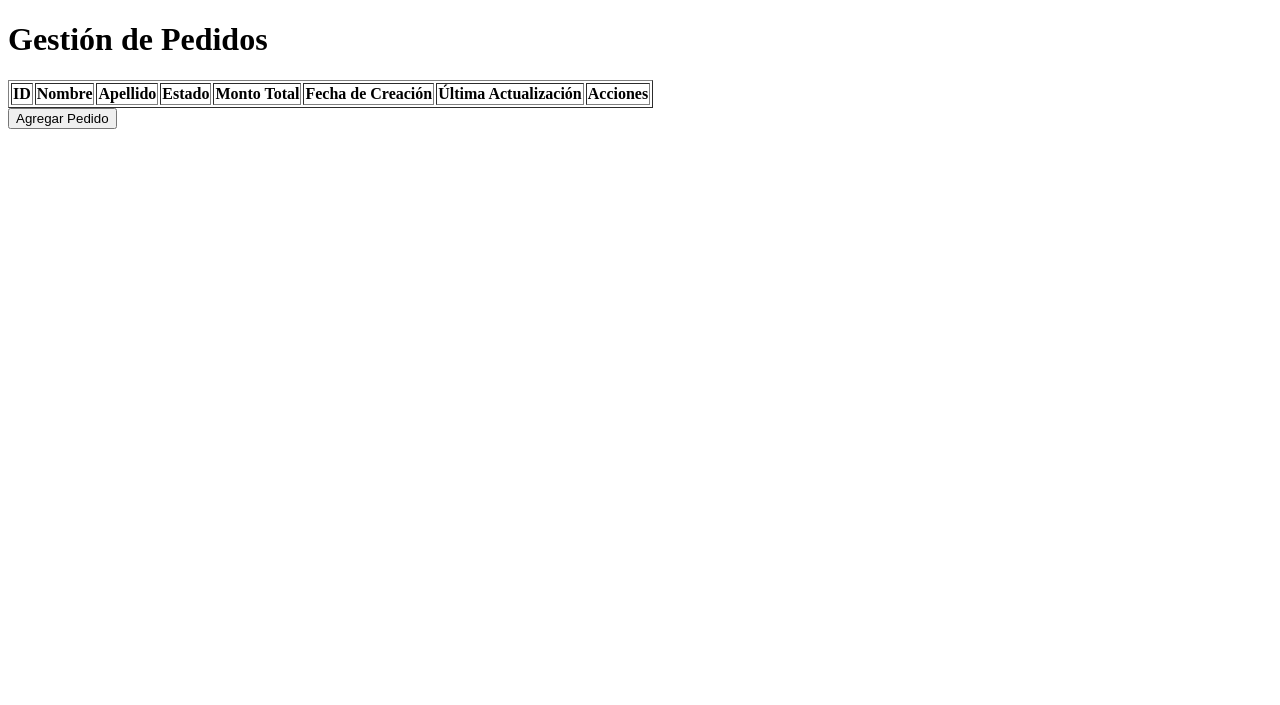
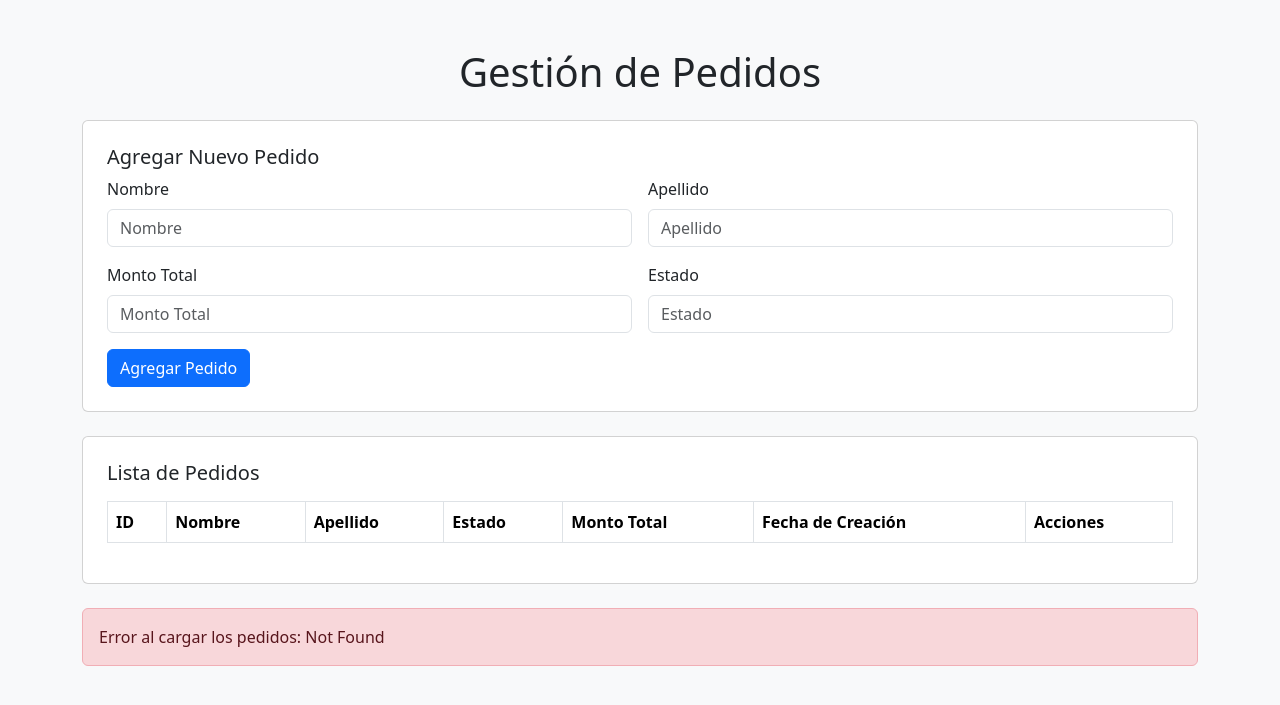
Before and after one commit to TheN1c0/Arct_pro_gsi, a Django app: page /administracion_pedidos/ in a window 1280 px wide. Shown: the top 705 px of the page. Run offline with Django 5.2, Linux system fonts and the light colour scheme; lists and menus that the app fills with data are empty.

Commit message:
Modificaciones del front-end de las distintas pages

```diff
--- a/SGIStockMaster/SGIStockMaster/urls.py
+++ b/SGIStockMaster/SGIStockMaster/urls.py
@@ -16,9 +16,11 @@
 """
 
 from django.contrib import admin
-from django.urls import include, path
+from django.urls import path, include
+from django.views.generic import RedirectView
 
 urlpatterns = [
-    path("admin/", admin.site.urls),
+    path('admin/', admin.site.urls),
     path('', include('inventory_manager.urls')),
+    path('', RedirectView.as_view(url='/inicio/', permanent=False)),
 ]
--- a/SGIStockMaster/inventory_manager/templates/inventory_manager/SGI_administracion_pedidos.html
+++ b/SGIStockMaster/inventory_manager/templates/inventory_manager/SGI_administracion_pedidos.html
@@ -4,13 +4,44 @@
     <meta charset="UTF-8">
     <meta name="viewport" content="width=device-width, initial-scale=1.0">
     <title>Gestión de Pedidos</title>
+    <!-- Integración de Bootstrap -->
+    <link href="https://cdn.jsdelivr.net/npm/bootstrap@5.3.0-alpha1/dist/css/bootstrap.min.css" rel="stylesheet">
     <script src="https://code.jquery.com/jquery-3.6.0.min.js"></script>
 </head>
-<body>
-    <h1>Gestión de Pedidos</h1>
+<body class="bg-light">
+    <div class="container my-5">
+        <h1 class="text-center mb-4">Gestión de Pedidos</h1>
+
+        <!-- Formulario para agregar un nuevo pedido -->
+        <div class="card p-4 mb-4">
+            <h2 class="h5">Agregar Nuevo Pedido</h2>
+            <form id="add-order-form" class="row g-3">
+                <div class="col-md-6">
+                    <label for="add-order-name" class="form-label">Nombre</label>
+                    <input type="text" id="add-order-name" class="form-control" placeholder="Nombre" required>
+                </div>
+                <div class="col-md-6">
+                    <label for="add-order-lastname" class="form-label">Apellido</label>
+                    <input type="text" id="add-order-lastname" class="form-control" placeholder="Apellido" required>
+                </div>
+                <div class="col-md-6">
+                    <label for="add-order-total" class="form-label">Monto Total</label>
+                    <input type="number" id="add-order-total" class="form-control" placeholder="Monto Total" required step="0.01">
+                </div>
+                <div class="col-md-6">
+                    <label for="add-order-status" class="form-label">Estado</label>
+                    <input type="text" id="add-order-status" class="form-control" placeholder="Estado" required>
+                </div>
+                <div class="col-12">
+                    <button type="submit" class="btn btn-primary">Agregar Pedido</button>
+                </div>
+            </form>
+        </div>
 
         <!-- Tabla de pedidos -->
-    <table border="1">
+        <div class="card p-4">
+            <h2 class="h5 mb-3">Lista de Pedidos</h2>
+            <table class="table table-striped table-bordered">
                 <thead>
                     <tr>
                         <th>ID</th>
@@ -19,7 +50,6 @@
                         <th>Estado</th>
                         <th>Monto Total</th>
                         <th>Fecha de Creación</th>
-                <th>Última Actualización</th>
                         <th>Acciones</th>
                     </tr>
                 </thead>
@@ -27,53 +57,42 @@
                     <!-- Filas dinámicas de pedidos -->
                 </tbody>
             </table>
-
-    <!-- Modal para editar pedidos -->
-    <div id="edit-order-modal" style="display:none;">
-        <h2>Editar Pedido</h2>
-        <form id="edit-order-form">
-            <label for="edit-order-id">ID del Pedido:</label>
-            <input type="text" id="edit-order-id" readonly>
-            <br>
-            <label for="edit-order-name">Nombre:</label>
-            <input type="text" id="edit-order-name" required>
-            <br>
-            <label for="edit-order-lastname">Apellido:</label>
-            <input type="text" id="edit-order-lastname" required>
-            <br>
-            <label for="edit-order-status">Estado:</label>
-            <input type="text" id="edit-order-status" required>
-            <br>
-            <label for="edit-order-total">Monto Total:</label>
-            <input type="number" id="edit-order-total" required>
-            <br>
-            <button type="submit">Guardar Cambios</button>
-        </form>
-        <button onclick="hideEditOrderModal()">Cancelar</button>
         </div>
 
-    <!-- Modal para agregar pedidos -->
-    <div id="add-order-modal" style="display:none;">
-        <h2>Agregar Nuevo Pedido</h2>
-        <form id="add-order-form">
-            <label for="add-order-name">Nombre:</label>
-            <input type="text" id="add-order-name" required>
-            <br>
-            <label for="add-order-lastname">Apellido:</label>
-            <input type="text" id="add-order-lastname" required>
-            <br>
-            <label for="add-order-total">Monto Total:</label>
-            <input type="number" id="add-order-total" required>
-            <br>
-            <label for="add-order-status">Estado:</label>
-            <input type="text" id="add-order-status" required>
-            <br>
-            <button type="submit">Agregar Pedido</button>
+        <!-- Formulario para editar un pedido -->
+        <div id="edit-order-section" class="card p-4 mt-4" style="display:none;">
+            <h2 class="h5">Editar Pedido</h2>
+            <form id="edit-order-form" class="row g-3">
+                <div class="col-md-6">
+                    <label for="edit-order-id" class="form-label">ID del Pedido</label>
+                    <input type="text" id="edit-order-id" class="form-control" readonly>
+                </div>
+                <div class="col-md-6">
+                    <label for="edit-order-name" class="form-label">Nombre</label>
+                    <input type="text" id="edit-order-name" class="form-control" required>
+                </div>
+                <div class="col-md-6">
+                    <label for="edit-order-lastname" class="form-label">Apellido</label>
+                    <input type="text" id="edit-order-lastname" class="form-control" required>
+                </div>
+                <div class="col-md-6">
+                    <label for="edit-order-status" class="form-label">Estado</label>
+                    <input type="text" id="edit-order-status" class="form-control" required>
+                </div>
+                <div class="col-md-6">
+                    <label for="edit-order-total" class="form-label">Monto Total</label>
+                    <input type="number" id="edit-order-total" class="form-control" required step="0.01">
+                </div>
+                <div class="col-12">
+                    <button type="submit" class="btn btn-success">Guardar Cambios</button>
+                    <button type="button" class="btn btn-secondary" onclick="hideEditOrderSection()">Cancelar</button>
+                </div>
             </form>
-        <button onclick="hideAddOrderModal()">Cancelar</button>
         </div>
 
-    <button onclick="showAddOrderModal()">Agregar Pedido</button>
+        <!-- Mensaje de éxito o error -->
+        <div id="message" class="mt-4"></div>
+    </div>
 
     <script>
         $(document).ready(function() {
@@ -88,7 +107,6 @@
                         const orderTableBody = $('#order-table-body');
                         orderTableBody.empty(); // Limpia la tabla antes de cargar los pedidos
 
-                        // Acceder a la propiedad 'pedidos' en la respuesta
                         response.pedidos.forEach(order => {
                             orderTableBody.append(`
                                 <tr>
@@ -98,122 +116,104 @@
                                     <td>${order.estado}</td>
                                     <td>${order.monto_total}</td>
                                     <td>${order.created_at}</td>
-                                    <td>${order.updated_at}</td>
                                     <td>
-                                        <button onclick="editOrder(${order.id}, '${order.nombre}', '${order.apellido}', '${order.estado}', ${order.total})">Editar</button>
-                                        <button onclick="deleteOrder(${order.id})">Eliminar</button>
+                                        <button class="btn btn-warning btn-sm" onclick="editOrder(${order.id}, '${order.nombre}', '${order.apellido}', '${order.estado}', ${order.monto_total})">Editar</button>
+                                        <button class="btn btn-danger btn-sm" onclick="deleteOrder(${order.id})">Eliminar</button>
                                     </td>
                                 </tr>
                             `);
                         });
                     },
                     error: function(xhr, status, error) {
-                        console.error('Error al cargar los pedidos:', error);
+                        $('#message').text('Error al cargar los pedidos: ' + error).addClass('alert alert-danger');
                     }
                 });
             }
 
-            // Función para agregar un nuevo pedido
+            // Agregar un nuevo pedido
             $('#add-order-form').on('submit', function(e) {
                 e.preventDefault();
-
-                const orderName = $('#add-order-name').val();
-                const orderLastname = $('#add-order-lastname').val();
-                const orderTotal = $('#add-order-total').val();
-                const orderStatus = $('#add-order-status').val();
+                const orderData = {
+                    nombre: $('#add-order-name').val(),
+                    apellido: $('#add-order-lastname').val(),
+                    monto_total: $('#add-order-total').val(),
+                    estado: $('#add-order-status').val()
+                };
 
                 $.ajax({
                     url: 'http://localhost:8001/api/pedidos/',
                     type: 'POST',
                     contentType: 'application/json',
-                    data: JSON.stringify({
-                        nombre: orderName,
-                        apellido: orderLastname,
-                        monto_total: orderTotal,
-                        estado: orderStatus
-                    }),
+                    data: JSON.stringify(orderData),
                     success: function(response) {
-                        alert(response.mensaje);
+                        $('#message').text('Pedido agregado exitosamente').addClass('alert alert-success');
                         loadOrders(); // Recargar los pedidos después de agregar uno
-                        hideAddOrderModal(); // Ocultar modal
+                        $('#add-order-form')[0].reset(); // Reiniciar el formulario
                     },
                     error: function(xhr, status, error) {
-                        console.error('Error al agregar el pedido:', error);
+                        $('#message').text('Error al agregar el pedido: ' + error).addClass('alert alert-danger');
                     }
                 });
             });
 
-            // Función para editar pedido
+            // Función para editar un pedido
             window.editOrder = function(id, nombre, apellido, estado, total) {
                 $('#edit-order-id').val(id);
                 $('#edit-order-name').val(nombre);
                 $('#edit-order-lastname').val(apellido);
                 $('#edit-order-status').val(estado);
                 $('#edit-order-total').val(total);
-                $('#edit-order-modal').show();
+                $('#edit-order-section').show();
             }
 
-            // Función para ocultar modal de edición de pedido
-            window.hideEditOrderModal = function() {
-                $('#edit-order-modal').hide();
+            // Función para ocultar la sección de edición
+            window.hideEditOrderSection = function() {
+                $('#edit-order-section').hide();
             }
 
-            // Función para ocultar modal de agregar pedido
-            window.hideAddOrderModal = function() {
-                $('#add-order-modal').hide();
-            }
-
-            // Función para mostrar modal de agregar pedido
-            window.showAddOrderModal = function() {
-                $('#add-order-modal').show();
-            }
-
-            // Función para eliminar pedido
-            window.deleteOrder = function(id) {
-                if (confirm('¿Estás seguro de que deseas eliminar este pedido?')) {
-                    $.ajax({
-                        url: `http://localhost:8001/api/pedidos/${id}/`,
-                        type: 'DELETE',
-                        success: function(response) {
-                            alert('Pedido eliminado correctamente');
-                            loadOrders(); // Recargar pedidos
-                        },
-                        error: function(xhr, status, error) {
-                            console.error('Error al eliminar el pedido:', error);
-                        }
-                    });
-                }
-            }
-
-            // Manejo del formulario de edición de pedido
+            // Guardar cambios en la edición de un pedido
             $('#edit-order-form').on('submit', function(e) {
                 e.preventDefault();
                 const orderId = $('#edit-order-id').val();
-                const orderName = $('#edit-order-name').val();
-                const orderLastname = $('#edit-order-lastname').val();
-                const orderTotal = $('#edit-order-total').val();
-                const orderStatus = $('#edit-order-status').val();
+                const updatedOrder = {
+                    nombre: $('#edit-order-name').val(),
+                    apellido: $('#edit-order-lastname').val(),
+                    monto_total: $('#edit-order-total').val(),
+                    estado: $('#edit-order-status').val()
+                };
 
                 $.ajax({
                     url: `http://localhost:8001/api/pedidos/${orderId}/`,
                     type: 'PUT',
                     contentType: 'application/json',
-                    data: JSON.stringify({
-                        nombre: orderName,
-                        apellido: orderLastname,
-                        monto_total: orderTotal,
-                        estado: orderStatus
-                    }),
+                    data: JSON.stringify(updatedOrder),
                     success: function(response) {
-                        alert(response.mensaje);
-                        loadOrders(); // Recargar pedidos
-                        hideEditOrderModal(); // Ocultar modal
+                        $('#message').text('Pedido actualizado exitosamente').addClass('alert alert-success');
+                        loadOrders();
+                        hideEditOrderSection(); // Ocultar la sección de edición
                     },
                     error: function(xhr, status, error) {
-                        console.error('Error al editar el pedido:', error);
+                        $('#message').text('Error al actualizar el pedido: ' + error).addClass('alert alert-danger');
                     }
                 });
             });
+
+            // Eliminar un pedido
+            window.deleteOrder = function(id) {
+                if (confirm('¿Estás seguro de eliminar este pedido?')) {
+                    $.ajax({
+                        url: `http://localhost:8001/api/pedidos/${id}/`,
+                        type: 'DELETE',
+                        success: function(response) {
+                            $('#message').text('Pedido eliminado exitosamente').addClass('alert alert-success');
+                            loadOrders();
+                        },
+                        error: function(xhr, status, error) {
+                            $('#message').text('Error al eliminar el pedido: ' + error).addClass('alert alert-danger');
+                        }
+                    });
+                }
+            }
         });
     </script>
 </body>
```
Also changed, not shown: SGIStockMaster/inventory_manager/templates/inventory_manager/SGI_administracion_categorias.html (+65 -52 lines), SGIStockMaster/inventory_manager/templates/inventory_manager/SGI_agregar_producto.html (+39 -19 lines). Lines whose indentation alone changed are shown as unchanged.
